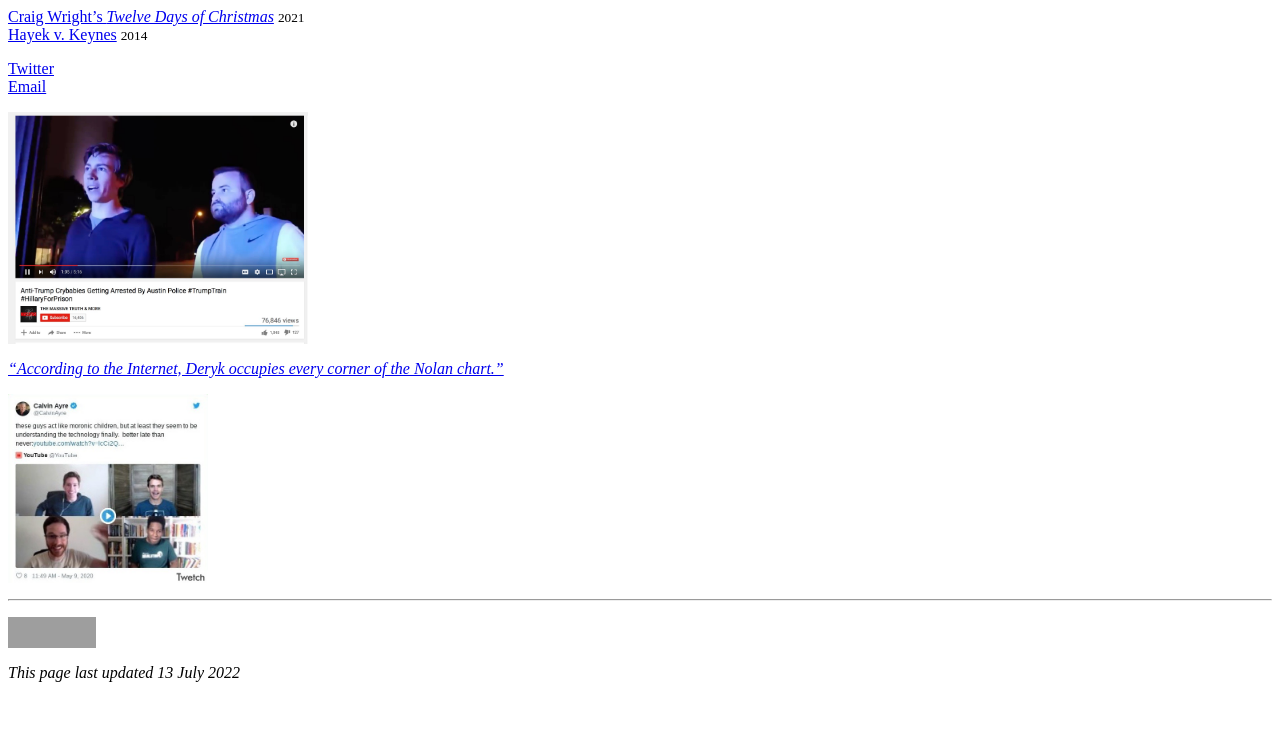
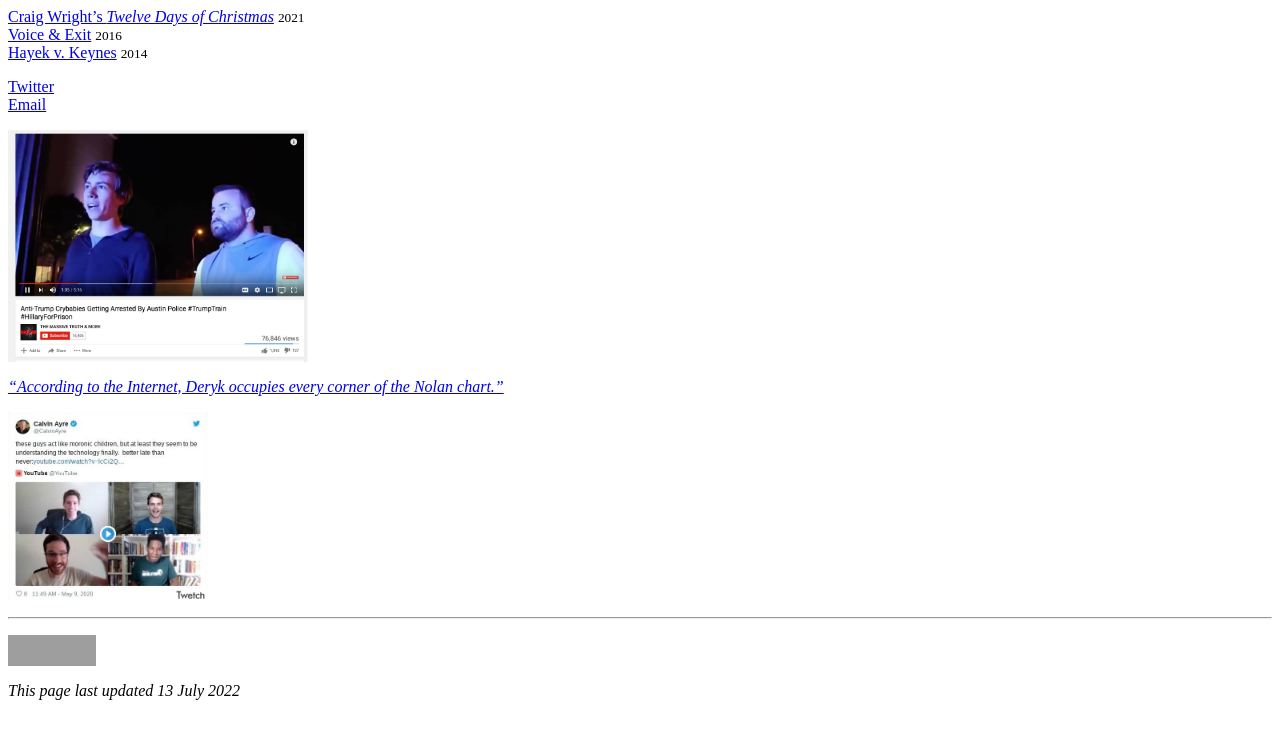
Before and after one commit to dmkgll/dmkgll, a Jekyll site: the page built from index.md, in a window 1280 px wide. Shown: the top 739 px of the page. Built offline with Jekyll 4.4.1, drawn with Linux system fonts in a browser that asks for light colours; grey boxes are pictures that could not be loaded.

Commit message:
Update index.md

```diff
--- a/index.md
+++ b/index.md
@@ -8,6 +8,7 @@
 }</style>
 
 - [Craig Wright's *Twelve Days of Christmas*](/csw12) <small>2021</small>
+- [Voice & Exit](/v&e) <small>2016</small>
 - [Hayek v. Keynes](/hvk) <small>2014</small>
 
 <p></p>
```
